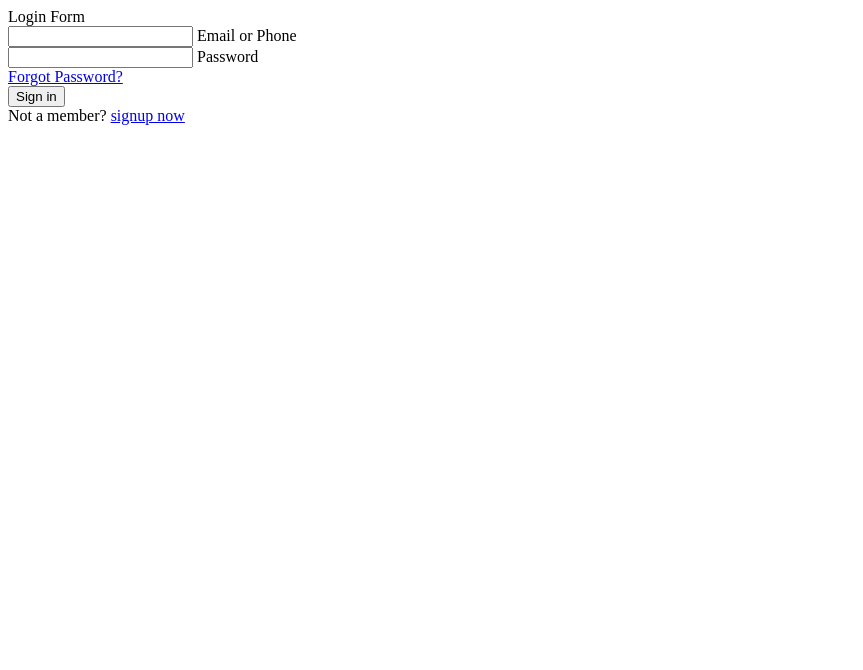
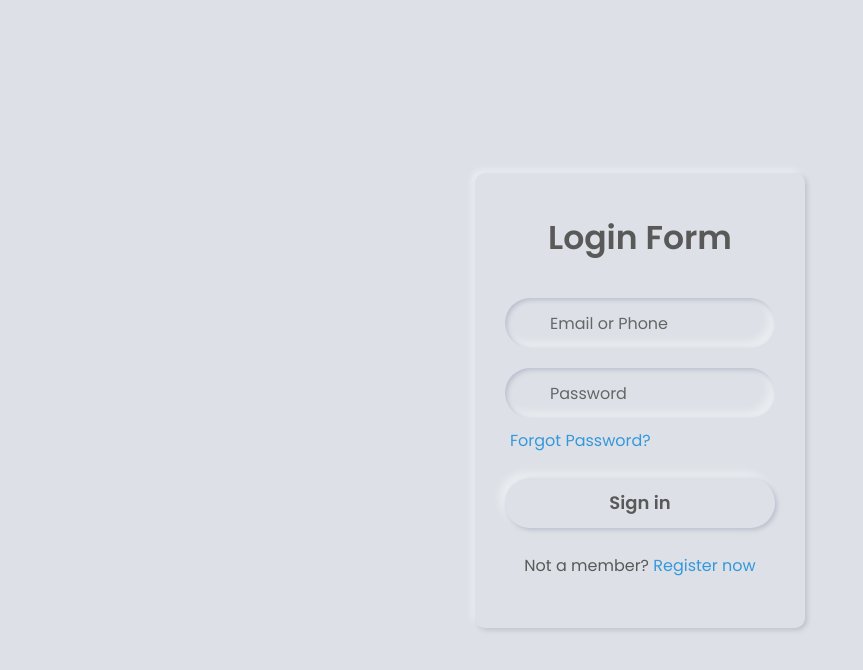
Before and after one commit to rhnchowdhury/Neumorphism-Login-Form, a plain HTML site: page index.html in a window 1280 px wide. Shown: the whole page, without its empty margins (0-863 px from the left). Drawn offline with Linux system fonts and the light colour scheme.

Commit message:
all added

```diff
--- a/index.html
+++ b/index.html
@@ -4,7 +4,8 @@
 <head>
     <meta charset="UTF-8">
     <meta name="viewport" content="width=device-width, initial-scale=1.0">
-    <title>Document</title>
+    <title>Login</title>
+    <link rel="stylesheet" href="style.css">
 </head>
 
 <body>
@@ -29,7 +30,7 @@
             <button>Sign in</button>
             <div class="sign-up">
                 Not a member?
-                <a href="#">signup now</a>
+                <a href="#">Register now</a>
             </div>
         </form>
     </div>
--- /dev/null
+++ b/style.css
@@ -0,0 +1,139 @@
+@import url('https://fonts.googleapis.com/css?family=Poppins:400,500,600,700&display=swap');
+
+* {
+    margin: 0;
+    padding: 0;
+    box-sizing: border-box;
+    font-family: 'Poppins', sans-serif;
+}
+
+html,
+body {
+    height: 100%;
+}
+
+body {
+    display: grid;
+    place-items: center;
+    background: #dde1e7;
+    text-align: center;
+}
+
+.content {
+    width: 330px;
+    padding: 40px 30px;
+    background: #dde1e7;
+    border-radius: 10px;
+    box-shadow: -3px -3px 7px #ffffff73,
+        2px 2px 5px rgba(94, 104, 121, 0.288);
+}
+
+.content .text {
+    font-size: 33px;
+    font-weight: 600;
+    margin-bottom: 35px;
+    color: #595959;
+}
+
+.field {
+    height: 50px;
+    width: 100%;
+    display: flex;
+    position: relative;
+}
+
+.field:nth-child(2) {
+    margin-top: 20px;
+}
+
+.field input {
+    height: 100%;
+    width: 100%;
+    padding-left: 45px;
+    outline: none;
+    border: none;
+    font-size: 18px;
+    background: #dde1e7;
+    color: #595959;
+    border-radius: 25px;
+    box-shadow: inset 2px 2px 5px #BABECC,
+        inset -5px -5px 10px #ffffff73;
+}
+
+.field input:focus {
+    box-shadow: inset 1px 1px 2px #BABECC,
+        inset -1px -1px 2px #ffffff73;
+}
+
+.field span {
+    position: absolute;
+    color: #595959;
+    width: 50px;
+    line-height: 50px;
+}
+
+.field label {
+    position: absolute;
+    top: 50%;
+    transform: translateY(-50%);
+    left: 45px;
+    pointer-events: none;
+    color: #666666;
+}
+
+.field input:valid~label {
+    opacity: 0;
+}
+
+.forgot-pass {
+    text-align: left;
+    margin: 10px 0 10px 5px;
+}
+
+.forgot-pass a {
+    font-size: 16px;
+    color: #3498db;
+    text-decoration: none;
+}
+
+.forgot-pass:hover a {
+    text-decoration: underline;
+}
+
+button {
+    margin: 15px 0;
+    width: 100%;
+    height: 50px;
+    font-size: 18px;
+    line-height: 50px;
+    font-weight: 600;
+    background: #dde1e7;
+    border-radius: 25px;
+    border: none;
+    outline: none;
+    cursor: pointer;
+    color: #595959;
+    box-shadow: 2px 2px 5px #BABECC,
+        -5px -5px 10px #ffffff73;
+}
+
+button:focus {
+    color: #3498db;
+    box-shadow: inset 2px 2px 5px #BABECC,
+        inset -5px -5px 10px #ffffff73;
+}
+
+.sign-up {
+    margin: 10px 0;
+    color: #595959;
+    font-size: 16px;
+}
+
+.sign-up a {
+    color: #3498db;
+    text-decoration: none;
+}
+
+.sign-up a:hover {
+    text-decoration: underline;
+}
```
